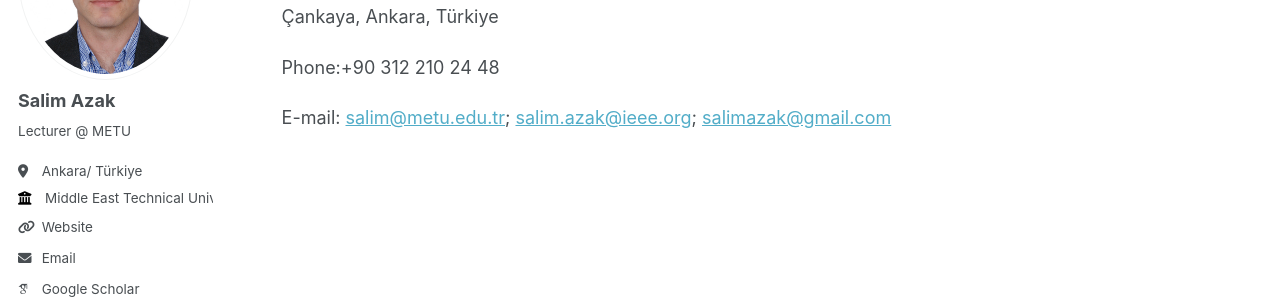
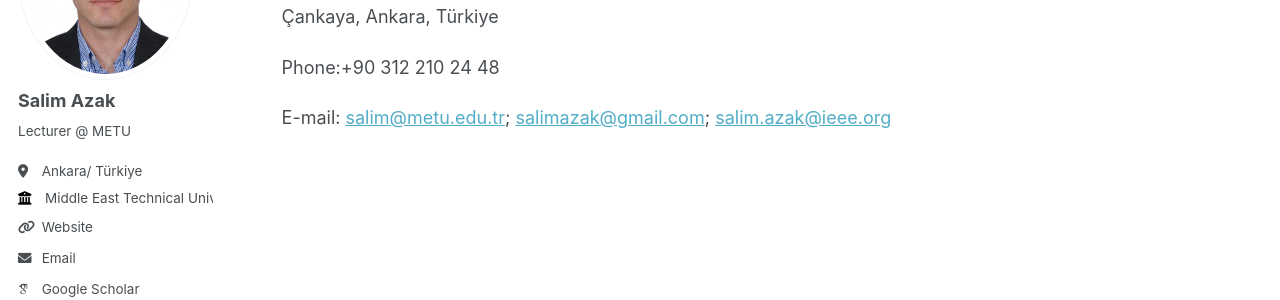
Before and after one commit to salimazak/salimazak.github.io, a Jekyll site: the page built from contact/index.md, in a window 1280 px wide. Shown: the part 234-534 px from the top of the page. Built offline with Jekyll 4.4.1, drawn with Linux system fonts in a browser that asks for light colours; some web fonts are replaced; our own code applies the rules of GitHub Pages for plain Markdown files.

```diff
--- a/contact/index.md
+++ b/contact/index.md
@@ -7,4 +7,4 @@ K2-215
 
 Phone:+90 312 210 24 48
 
-E-mail: [salim@metu.edu.tr](mailto:salim@metu.edu.tr); [salim.azak@ieee.org](mailto:salim.azak@ieee.org); [salimazak@gmail.com](mailto:salimazak@gmail.com)
+E-mail: [salim@metu.edu.tr](mailto:salim@metu.edu.tr); [salimazak@gmail.com](mailto:salimazak@gmail.com); [salim.azak@ieee.org](mailto:salim.azak@ieee.org)
```
